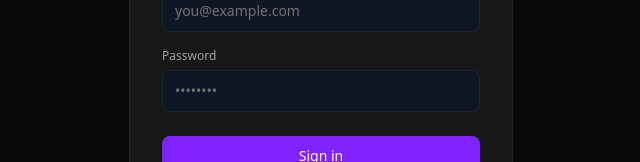
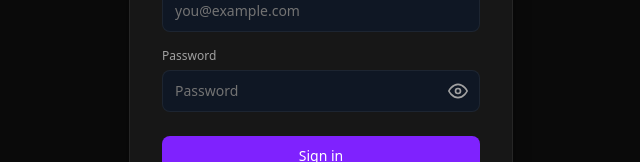
Before and after one commit to bhavy1204/Revize, a React (Vite) app in the folder frontend/: page /login in a window 1280 px wide. Shown: the part 348-510 px from the top of the page, without its empty margins (319-959 px from the left). Built offline with nearby package versions, Linux system fonts and the light colour scheme; no server answers.

Commit message:
restyled login and register page

```diff
--- a/frontend/src/main.jsx
+++ b/frontend/src/main.jsx
@@ -5,9 +5,9 @@ import App from './App.jsx'
 import { AuthProvider } from './context/AuthContext.jsx'
 
 createRoot(document.getElementById('root')).render(
-  <StrictMode>
+  // <StrictMode>
     <AuthProvider>
       <App />
     </AuthProvider>
-  </StrictMode>,
+  // </StrictMode>,
 )
--- a/frontend/src/pages/Login.jsx
+++ b/frontend/src/pages/Login.jsx
@@ -10,6 +10,7 @@ const Login = () => {
   const [error, setError] = useState("");
   const navigate = useNavigate();
   const { login } = useAuth();
+  const [showPassword, setShowPassword] = useState(false);
 
   const apiClient = new ApiCLient();
 
@@ -39,7 +40,9 @@ const Login = () => {
       <div className="w-full max-w-sm">
         <div className="bg-neutral-900 border border-neutral-800 rounded-2xl p-8 shadow-xl shadow-black/20">
           <div className="mb-8 text-center">
-          <h2 className="text-xl font-semibold text-neutral-50">Welcome back</h2>
+            <h2 className="text-xl font-semibold text-neutral-50">
+              Welcome back
+            </h2>
             <p className="text-sm text-neutral-400 mt-1">Sign in to continue</p>
           </div>
 
@@ -51,7 +54,10 @@ const Login = () => {
 
           <form onSubmit={handleSubmit} className="space-y-4">
             <div>
-            <label htmlFor="email" className="block text-xs font-medium text-neutral-400 mb-1.5">
+              <label
+                htmlFor="email"
+                className="block text-xs font-medium text-neutral-400 mb-1.5"
+              >
                 Email
               </label>
               <input
@@ -66,18 +72,67 @@ const Login = () => {
             </div>
 
             <div>
-            <label htmlFor="password" className="block text-xs font-medium text-neutral-400 mb-1.5">
+              <label
+                htmlFor="password"
+                className="block text-xs font-medium text-neutral-400 mb-1.5"
+              >
                 Password
               </label>
+
+              <div className="relative">
                 <input
-              type="password"
+                  type={showPassword ? "text" : "password"}
                   id="password"
-              placeholder="••••••••"
-              className="w-full rounded-lg bg-neutral-800/60 border border-neutral-700 px-3 py-2.5 text-sm text-neutral-100 placeholder:text-neutral-500 outline-none transition focus:border-violet-500 focus:ring-2 focus:ring-violet-500/20"
+                  placeholder="Password"
+                  className="w-full rounded-lg bg-neutral-800/60 border border-neutral-700 px-3 py-2.5 pr-10 text-sm text-neutral-100 placeholder:text-neutral-500 outline-none transition focus:border-violet-500 focus:ring-2 focus:ring-violet-500/20"
                   value={password}
                   onChange={(e) => setPassword(e.target.value)}
                   required
                 />
+
+                <button
+                  type="button"
+                  onClick={() => setShowPassword((prev) => !prev)}
+                  className="absolute inset-y-0 right-3 flex items-center text-neutral-400 hover:text-neutral-200"
+                  aria-label={showPassword ? "Hide password" : "Show password"}
+                >
+                  {showPassword ? (
+                    // Eye Off
+                    <svg
+                      xmlns="http://www.w3.org/2000/svg"
+                      width="20"
+                      height="20"
+                      viewBox="0 0 24 24"
+                      fill="none"
+                      stroke="currentColor"
+                      strokeWidth="2"
+                      strokeLinecap="round"
+                      strokeLinejoin="round"
+                    >
+                      <path d="M17.94 17.94A10.94 10.94 0 0 1 12 20C7 20 2.73 16.89 1 12c.73-2.06 2-3.89 3.63-5.31" />
+                      <path d="M9.9 4.24A10.94 10.94 0 0 1 12 4c5 0 9.27 3.11 11 8a11.8 11.8 0 0 1-2.17 3.36" />
+                      <path d="M1 1l22 22" />
+                      <path d="M9.53 9.53A3 3 0 0 0 12 15a3 3 0 0 0 2.47-.53" />
+                    </svg>
+                  ) : (
+                    // Eye
+                    <svg
+                      xmlns="http://www.w3.org/2000/svg"
+                      width="20"
+                      height="20"
+                      viewBox="0 0 24 24"
+                      fill="none"
+                      stroke="currentColor"
+                      strokeWidth="2"
+                      strokeLinecap="round"
+                      strokeLinejoin="round"
+                    >
+                      <path d="M1 12s4-8 11-8 11 8 11 8-4 8-11 8S1 12 1 12z" />
+                      <circle cx="12" cy="12" r="3" />
+                    </svg>
+                  )}
+                </button>
+              </div>
             </div>
 
             <button
@@ -94,7 +149,10 @@ const Login = () => {
 
           <p className="mt-6 text-center text-sm text-neutral-400">
             Don't have an account?{" "}
-          <a href="/register" className="font-medium text-violet-400 hover:text-violet-300">
+            <a
+              href="/register"
+              className="font-medium text-violet-400 hover:text-violet-300"
+            >
               Sign up
             </a>
           </p>
--- a/frontend/src/pages/Register.jsx
+++ b/frontend/src/pages/Register.jsx
@@ -14,6 +14,8 @@ const Register = () => {
   const [otp, setOtp] = useState("");
   const navigate = useNavigate();
   const { register } = useAuth();
+  const [otpSent, setOtpSent] = useState(false);
+  const [showPassword, setShowPassword] = useState(false);
 
   const apiClient = new ApiCLient();
 
@@ -53,7 +55,7 @@ const Register = () => {
   const handleSendOtp = async (e) => {
     e.preventDefault();
     setError("");
-
+    console.log("REACHED IN SEND OTP")
     try {
       await apiClient.sendOtp(email);
       setStep(2);
@@ -98,7 +100,9 @@ const Register = () => {
       <div className="w-full max-w-sm">
         <div className="bg-neutral-900 border border-neutral-800 rounded-2xl p-8 shadow-xl shadow-black/20">
           <div className="mb-6 text-center">
-          <h2 className="text-xl font-semibold text-neutral-50">Create account</h2>
+            <h2 className="text-xl font-semibold text-neutral-50">
+              Create account
+            </h2>
             <p className="text-sm text-neutral-400 mt-1">
               {step === 1 && "Enter your email to get started"}
               {step === 2 && "Check your inbox for a code"}
@@ -144,9 +148,10 @@ const Register = () => {
 
                 <button
                   onClick={handleSendOtp}
-                className="w-full rounded-lg bg-violet-600 hover:bg-violet-500 active:bg-violet-700 text-white text-sm font-medium py-2.5 transition"
+
+                  className="w-full rounded-lg bg-violet-600 hover:bg-violet-500 active:bg-violet-700 disabled:opacity-50 disabled:cursor-not-allowed text-white text-sm font-medium py-2.5 transition"
                 >
-                Send code
+                  Send Code
                 </button>
               </>
             )}
@@ -212,15 +217,58 @@ const Register = () => {
                   />
                 </div>
 
-              <div>
+                <div className="relative">
                   <input
-                  type="password"
+                    type={showPassword ? "text" : "password"}
                     placeholder="Password"
-                  className="w-full rounded-lg bg-neutral-800/60 border border-neutral-700 px-3 py-2.5 text-sm text-neutral-100 placeholder:text-neutral-500 outline-none transition focus:border-violet-500 focus:ring-2 focus:ring-violet-500/20"
+                    className="w-full rounded-lg bg-neutral-800/60 border border-neutral-700 px-3 py-2.5 pr-10 text-sm text-neutral-100 placeholder:text-neutral-500 outline-none transition focus:border-violet-500 focus:ring-2 focus:ring-violet-500/20"
                     value={password}
                     onChange={(e) => setPassword(e.target.value)}
                     required
                   />
+
+                  <button
+                    type="button"
+                    onClick={() => setShowPassword((prev) => !prev)}
+                    className="absolute inset-y-0 right-3 flex items-center text-neutral-400 hover:text-neutral-200"
+                    aria-label={
+                      showPassword ? "Hide password" : "Show password"
+                    }
+                  >
+                    {showPassword ? (
+                      <svg
+                        xmlns="http://www.w3.org/2000/svg"
+                        width="20"
+                        height="20"
+                        viewBox="0 0 24 24"
+                        fill="none"
+                        stroke="currentColor"
+                        strokeWidth="2"
+                        strokeLinecap="round"
+                        strokeLinejoin="round"
+                      >
+                        <path d="M17.94 17.94A10.94 10.94 0 0 1 12 20C7 20 2.73 16.89 1 12c.73-2.06 2-3.89 3.63-5.31" />
+                        <path d="M9.9 4.24A10.94 10.94 0 0 1 12 4c5 0 9.27 3.11 11 8a11.8 11.8 0 0 1-2.17 3.36" />
+                        <path d="M1 1l22 22" />
+                        <path d="M9.53 9.53A3 3 0 0 0 12 15a3 3 0 0 0 2.47-.53" />
+                      </svg>
+                    ) : (
+                      <svg
+                        xmlns="http://www.w3.org/2000/svg"
+                        width="20"
+                        height="20"
+                        viewBox="0 0 24 24"
+                        fill="none"
+                        stroke="currentColor"
+                        strokeWidth="2"
+                        strokeLinecap="round"
+                        strokeLinejoin="round"
+                      >
+                        <path d="M1 12s4-8 11-8 11 8 11 8-4 8-11 8S1 12 1 12z" />
+                        <circle cx="12" cy="12" r="3" />
+                      </svg>
+                    )}
+                  </button>
                 </div>
 
                 <button
--- a/frontend/src/pages/TaskDetails.jsx
+++ b/frontend/src/pages/TaskDetails.jsx
@@ -390,9 +390,13 @@ const TaskDetails = () => {
                               return !rev.completedAt && scheduled <= today;
                             },
                           );
-                          {console.log("First pending index : ",firstPendingIndex)
-                            console.log("today : ",today)
-                            console.log("scheduled : ",scheduledText)
+                          {
+                            console.log(
+                              "First pending index : ",
+                              firstPendingIndex,
+                            );
+                            console.log("today : ", today);
+                            console.log("scheduled : ", scheduledText);
                           }
                           return (
                             <div
@@ -470,9 +474,7 @@ const TaskDetails = () => {
                 revisionIndex={quizTarget.revisionIndex}
                 onClose={() => setQuizTarget(null)}
                 onPassed={() => {
-                  // refetch this task's detail, not the whole task list
-                  // fetchTaskDetails(); // or whatever your detail-fetch function is called
-                  setQuizTarget(null);
+                  // fetchTaskDetails();
                 }}
               />
             )}
```
Also changed, not shown: 2 other files (tests, documents, lock files or other folders). Lines whose indentation alone changed are shown as unchanged.
